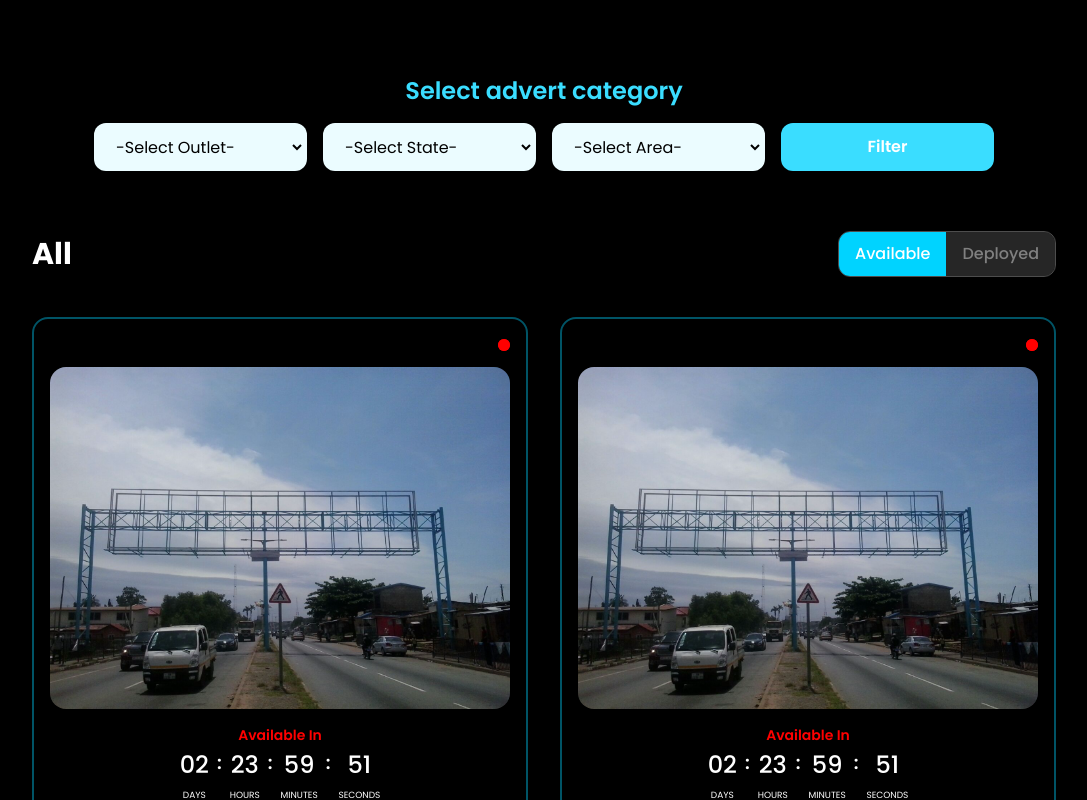
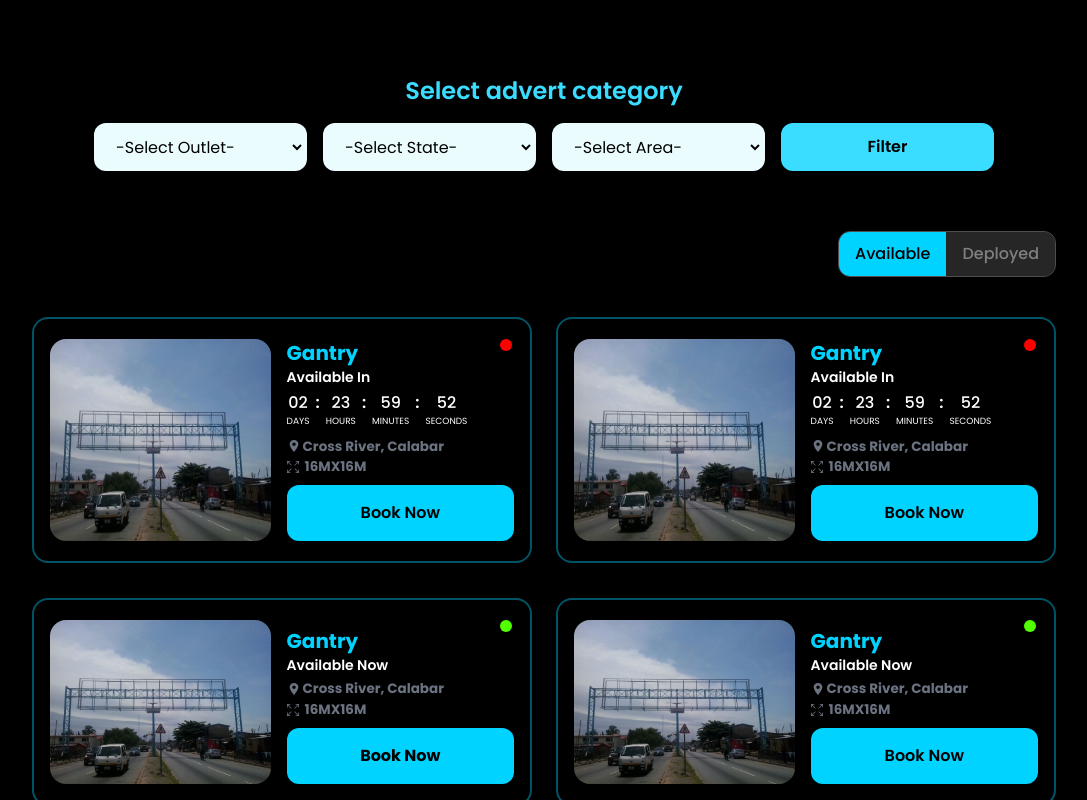
Before and after one commit to feyiamujo1/project-x, a React (Create React App) app: page /our-holdings in a window 1280 px wide. Both pictures are taken after a click on the icon 639 px from the left and 738 px from the top of the page. Shown: the part 800-1600 px from the top of the page, without its empty margins (96-1183 px from the left). Built offline with nearby package versions, Linux system fonts and the light colour scheme.

Commit message:
reverted the holdings page n fixed buttons

```diff
--- a/src/components/Contact.js
+++ b/src/components/Contact.js
@@ -146,7 +146,7 @@ const Contact = () => {
                             <textarea className='w-full rounded' rows={2} required id='message_textarea'/>
                         </div>
                         <input
-                            className='w-full py-3 border-none outline-none text-white bg-custom-blue-dark cursor-pointer rounded' type="button" id='send_message_button' value="Send Message"/>
+                            className='w-full py-4 border-none outline-none bg-custom-blue-dark cursor-pointer rounded font-bold hover:bg-custom-brown text-black' type="button" id='send_message_button' value="Send Message"/>
                     </form>
                 </div>
             </div>
--- a/src/components/Holdings.js
+++ b/src/components/Holdings.js
@@ -22,7 +22,7 @@ const Holdings = () => {
     const states = Object.keys(StateLga);
     const [lgas, setLgas] = useState([""]);
     const [showAvailable, setShowAvailable] = useState(true);
-    const [displayedHolding, setDisplayedHolding] = useState("All")
+    const [displayedHolding, setDisplayedHolding] = useState("")
 
     const HandleChange = (e) =>{
         setHoldingsDetails({
@@ -124,7 +124,7 @@ const Holdings = () => {
                             )
                         }
                     </select>
-                    <button type='submit' className='bg-custom-blue font-semibold sm:col-start-2 md:col-auto text-white rounded-xl text-base py-3 px-4 space-y-2 hover:bg-custom-brown'>
+                    <button type='submit' className='bg-custom-blue font-semibold sm:col-start-2 md:col-auto rounded-xl text-base py-3 px-4 space-y-2 hover:bg-custom-brown'>
                         Filter
                     </button>
                 </form>
@@ -137,12 +137,113 @@ const Holdings = () => {
                     className='text-white text-center font-bold text-3xl mx-auto max-w-xl md:text-left md:ml-0 w-fit'>{displayedHolding}</h2>
                 <div
                     className=' w-fit flex flex-row rounded-xl overflow-hidden border border-[#4d4d4d]'>
-                    <p onClick={() => {setShowAvailable(true)}} className={ showAvailable ? 'text-white py-2.5 px-4 bg-custom-blue-dark cursor-pointer font-medium rounded-l-md' : 'text-white p-2.5 cursor-pointer py-2.5 px-4 hover:text-white  font-medium opacity-50 hover:opacity-100 bg-[#4d4d4d] hover:bg-transparent'}>Available</p>
-                    <p onClick={() => {setShowAvailable(false)}} className={ showAvailable ?  'text-white p-2.5 cursor-pointer py-2.5 px-4  font-medium opacity-50 hover:opacity-100 rounded-r-md bg-[#4d4d4d] hover:bg-transparent' : 'text-white py-2.5 px-4 bg-custom-blue-dark cursor-pointer font-medium'}>Deployed</p>
+                    <p onClick={() => {setShowAvailable(true)}} className={ showAvailable ? 'text-black py-2.5 px-4 bg-custom-blue-dark cursor-pointer font-medium rounded-l-md' : 'text-white p-2.5 cursor-pointer py-2.5 px-4 hover:text-white  font-medium opacity-50 hover:opacity-100 bg-[#4d4d4d] hover:bg-transparent'}>Available</p>
+                    <p onClick={() => {setShowAvailable(false)}} className={ showAvailable ?  'text-white p-2.5 cursor-pointer py-2.5 px-4  font-medium opacity-50 hover:opacity-100 rounded-r-md bg-[#4d4d4d] hover:bg-transparent' : 'text-black py-2.5 px-4 bg-custom-blue-dark cursor-pointer font-medium'}>Deployed</p>
                 </div>
             </div>
-            <div className='grid grid-cols-1 md:grid-cols-2 gap-6 lg:gap-8 min-h-[500px]'>
+            <div className='grid grid-cols-1 md:grid-cols-2 gap-3.5 lg:gap-4 xl:gap-6 min-h-[500px]'>
                 <div
+                    data-aos="fade-up"
+                    data-aos-duration="1000"
+                    className='flex flex-col text-center md:text-left md:flex-row py-5 px-4 gap-4 h-fit rounded-2xl border-[#005466] border-2 relative'>
+                    <div className='flex absolute z-50 right-7 top-[30px] md:right-3 md:top-3.5 bg-black p-1.5 rounded-full'>
+                        <div className="w-3 h-3 bg-notification-red rounded-full animate-ping absolute"> </div>
+                        <div className="w-3 h-3 bg-notification-red rounded-full relative"></div>
+                    </div>
+                    <div className='w-full md:w-[450px] relative'>
+                        <img className='w-full md:w-[450px] h-full rounded-2xl' src={GantryImage} alt=""/>
+                    </div>
+                    <div className='flex flex-col gap-2 w-full'>
+                        <div>
+                            <h2 className='font-bold text-xl text-custom-blue-dark'>Gantry</h2>
+                            <CountDownTimer targetDate={dateTimeAfterThreeDays} />
+                        </div>
+                        <div>
+                            <div className='text-custom-brown flex flex-row w-fit items-center gap-1.5 text-[13.5px] mx-auto md:mx-0'><IoLocationSharp className='text-[14px] mb-0.5' /><span className='font-bold -ml-1'>Cross River, Calabar</span></div>
+                            <p className='text-custom-brown flex flex-row w-fit items-center gap-1.5 text-[13.5px] mx-auto md:mx-0'><SlSizeFullscreen className='text-[12px]' /><span className='font-bold'>16MX16M</span></p>
+                        </div>
+                        <Link to='/our-holdings/1'>
+                            <p className="py-4 w-full bg-custom-blue-dark rounded-xl text-center text-black font-semibold cursor-pointer hover:bg-custom-brown">Book Now</p>
+                        </ Link>
+                    </div>
+                </div>
+                <div
+                    data-aos="fade-up"
+                    data-aos-duration="1000"
+                    className='flex flex-col text-center md:text-left md:flex-row py-5 px-4 gap-4 h-fit rounded-2xl border-[#005466] border-2 relative'>
+                    <div className='flex absolute z-50 right-7 top-[30px] md:right-3 md:top-3.5 bg-black p-1.5 rounded-full'>
+                        <div className="w-3 h-3 bg-notification-red rounded-full animate-ping absolute"> </div>
+                        <div className="w-3 h-3 bg-notification-red rounded-full relative"></div>
+                    </div>
+                    <div className='w-full md:w-[450px] relative'>
+                        <img className='w-full md:w-[450px] h-full rounded-2xl' src={GantryImage} alt=""/>
+                    </div>
+                    <div className='flex flex-col gap-2 w-full'>
+                        <div>
+                            <h2 className='font-bold text-xl text-custom-blue-dark'>Gantry</h2>
+                            <CountDownTimer targetDate={dateTimeAfterThreeDays} />
+                        </div>
+                        <div>
+                            <div className='text-custom-brown flex flex-row w-fit items-center gap-1.5 text-[13.5px] mx-auto md:mx-0'><IoLocationSharp className='text-[14px] mb-0.5' /><span className='font-bold -ml-1'>Cross River, Calabar</span></div>
+                            <p className='text-custom-brown flex flex-row w-fit items-center gap-1.5 text-[13.5px] mx-auto md:mx-0'><SlSizeFullscreen className='text-[12px]' /><span className='font-bold'>16MX16M</span></p>
+                        </div>
+                        <Link to='/our-holdings/1'>
+                            <p className="py-4 w-full bg-custom-blue-dark rounded-xl text-center text-black font-semibold cursor-pointer hover:bg-custom-brown">Book Now</p>
+                        </ Link>
+                    </div>
+                </div>
+                <div
+                    data-aos="fade-up"
+                    data-aos-duration="1000"
+                    className='flex flex-col text-center md:text-left md:flex-row py-5 px-4 gap-4 h-fit rounded-2xl border-[#005466] border-2 relative'>
+                    <div className='flex absolute z-50 right-7 top-[30px] md:right-3 md:top-3.5 bg-black p-1.5 rounded-full'>
+                        <div className="w-3 h-3 bg-notification-green rounded-full animate-ping absolute"> </div>
+                        <div className="w-3 h-3 bg-notification-green rounded-full relative"></div>
+                    </div>
+                    <div className='w-full md:w-[450px] relative'>
+                        <img className='w-full md:w-[450px] h-full rounded-2xl' src={GantryImage} alt=""/>
+                    </div>
+                    <div className='flex flex-col justify-end gap-2 w-full'>
+                        <div>
+                            <h2 className='font-bold text-xl text-custom-blue-dark'>Gantry</h2>
+                            <CountDownTimer targetDate={new Date().getTime()} />
+                        </div>
+                        <div>
+                            <div className='text-custom-brown flex flex-row w-fit items-center gap-1.5 text-[13.5px] mx-auto md:mx-0'><IoLocationSharp className='text-[14px] mb-0.5' /><span className='font-bold -ml-1'>Cross River, Calabar</span></div>
+                            <p className='text-custom-brown flex flex-row w-fit items-center gap-1.5 text-[13.5px] mx-auto md:mx-0'><SlSizeFullscreen className='text-[12px]' /><span className='font-bold'>16MX16M</span></p>
+                        </div>
+                        <Link to='/our-holdings/1'>
+                            <p className="py-4 w-full bg-custom-blue-dark rounded-xl text-center text-black font-bold cursor-pointer hover:bg-custom-brown">Book Now</p>
+                        </ Link>
+                    </div>
+                </div>
+                <div
+                    data-aos="fade-up"
+                    data-aos-duration="1000"
+                    className='flex flex-col md:flex-row py-5 px-4 gap-4 h-fit rounded-2xl border-[#005466] border-2 relative'>
+                    <div className='flex absolute z-50 right-7 top-[30px] md:right-3 md:top-3.5 bg-black p-1.5 rounded-full'>
+                        <div className="w-3 h-3 bg-notification-green rounded-full animate-ping absolute"> </div>
+                        <div className="w-3 h-3 bg-notification-green rounded-full relative"></div>
+                    </div>
+                    <div className='w-full md:w-[450px] relative'>
+                        <img className='w-full md:w-[450px] h-full rounded-2xl' src={GantryImage} alt=""/>
+                    </div>
+                    <div className='flex flex-col justify-end gap-2 w-full'>
+                        <div>
+                            <h2 className='font-bold text-xl text-custom-blue-dark'>Gantry</h2>
+                            <CountDownTimer targetDate={new Date().getTime()} />
+                        </div>
+                        <div>
+                            <div className='text-custom-brown flex flex-row w-fit items-center gap-1.5 text-[13.5px] '><IoLocationSharp className='text-[14px] mb-0.5' /><span className='font-bold -ml-1'>Cross River, Calabar</span></div>
+                            <p className='text-custom-brown flex flex-row w-fit items-center gap-1.5 text-[13.5px]'><SlSizeFullscreen className='text-[12px]' /><span className='font-bold'>16MX16M</span></p>
+                        </div>
+                        <Link to='/our-holdings/1'>
+                            <p className="py-4 w-full bg-custom-blue-dark rounded-xl text-center text-black font-semibold cursor-pointer hover:bg-custom-brown">Book Now</p>
+                        </ Link>
+                    </div>
+                </div>
+
+                {/* <div
                     data-aos="fade-up"
                     data-aos-duration="1000"
                     className='flex flex-col py-5 px-4 gap-4 border-[#005466] border-2 rounded-2xl'>
@@ -153,9 +254,9 @@ const Holdings = () => {
                     <div className='w-full md:max-h-[450px]'>
                         <img className='w-full h-full rounded-2xl' src={GantryImage} alt=""/>
                     </div>
-                    <div className='flex flex-col justify-end gap-2 w-full'>
+                    <div className='flex flex-col gap-2 w-full'>
+                        <h2 className='font-bold text-xl text-custom-blue-dark text-center'>Gantry</h2>
                         <CountDownTimer targetDate={dateTimeAfterThreeDays} />
-                        <h2 className='font-bold text-xl text-custom-blue-dark'>Gantry</h2>
                         <div className='flex flex-col md:flex-row justify-between gap-2 w-full'>
                             <p className='text-custom-ash flex flex-row w-fit items-center gap-1.5'><IoLocationSharp /><span className='font-bold text-white'>Lagos, Ajah</span></p>
                             <p className='text-custom-ash flex flex-row w-fit items-center gap-1.5'><SlSizeFullscreen /><span className='font-bold text-white'>16MX16M</span></p>
@@ -170,37 +271,8 @@ const Holdings = () => {
                             <p className="py-4 max-w-[300px] mx-auto mt-4 bg-custom-blue-dark rounded-xl text-center text-white font-semibold cursor-pointer hover:bg-custom-brown">View Details</p>
                         </Link>
                     </div>
-                </div>
-                <div
-                    data-aos="fade-up"
-                    data-aos-duration="1000"
-                    className='flex flex-col py-5 px-4 gap-4 border-[#005466] border-2 rounded-2xl'>
-                    <div className='flex justify-end'>
-                        <div className="w-3 h-3 bg-notification-red rounded-full animate-ping absolute"> </div>
-                        <div className="w-3 h-3 bg-notification-red rounded-full relative"></div>
-                    </div>
-                    <div className='w-full md:max-h-[450px]'>
-                        <img className='w-full h-full rounded-2xl' src={GantryImage} alt=""/>
-                    </div>
-                    <div className='flex flex-col justify-end gap-2 w-full'>
-                        <CountDownTimer targetDate={dateTimeAfterThreeDays} />
-                        <h2 className='font-bold text-xl text-custom-blue-dark'>Gantry</h2>
-                        <div className='flex flex-col md:flex-row justify-between gap-2 w-full'>
-                            <p className='text-custom-ash flex flex-row w-fit items-center gap-1.5'><IoLocationSharp /><span className='font-bold text-white'>Lagos, Ajah</span></p>
-                            <p className='text-custom-ash flex flex-row w-fit items-center gap-1.5'><SlSizeFullscreen /><span className='font-bold text-white'>16MX16M</span></p>
-                        </div>
-                        <div className=''>
-                            <p className='md:text-justify text-custom-ash text-sm line-clamp-4 md:line-clamp-3'>
-                                Lorem ipsum dolor sit amet, consectetur adipiscing elit, sed do eiusmod tempor incididunt ut labore et dolore magna aliqua.
-                                Ut enim ad minim veniam, quis nostrud exercitation ullamco laboris nisi ut aliquip ex ea commodo consequat.
-                            </p>
-                        </div>
-                        <Link to='/our-holdings/1'>
-                            <p className="py-4 max-w-[300px] mx-auto mt-4 bg-custom-blue-dark rounded-xl text-center text-white font-semibold cursor-pointer hover:bg-custom-brown">View Details</p>
-                        </Link>
-                    </div>
-                </div>
-                <div
+                </div> */}
+                {/* <div
                     data-aos="fade-up"
                     data-aos-duration="1000"
                     className='flex flex-col py-5 px-4 gap-4 border-[#005466] border-2 rounded-2xl'>
@@ -228,47 +300,20 @@ const Holdings = () => {
                             <p className="py-4 max-w-[300px] mx-auto mt-4 bg-custom-blue-dark rounded-xl text-center text-white font-semibold cursor-pointer hover:bg-custom-brown">Book Now</p>
                         </Link>
                     </div>
-                </div>
-                <div
-                    data-aos="fade-up"
-                    data-aos-duration="1000"
-                    className='flex flex-col py-5 px-4 gap-4 border-[#005466] border-2 rounded-2xl'>
-                    <div className='flex justify-end'>
-                        <div className="w-3 h-3 bg-notification-green rounded-full animate-ping absolute"> </div>
-                        <div className="w-3 h-3 bg-notification-green rounded-full relative"></div>
-                    </div>
-                    <div className='w-full md:max-h-[450px]'>
-                        <img className='w-full h-full rounded-2xl' src={GantryImage} alt=""/>
-                    </div>
-                    <div className='flex flex-col justify-end gap-2 w-full'>
-                        <CountDownTimer targetDate={new Date().getTime()} />
-                        <h2 className='font-bold text-xl text-custom-blue-dark'>Gantry</h2>
-                        <div className='flex flex-col md:flex-row justify-between gap-2 w-full'>
-                            <p className='text-custom-ash flex flex-row w-fit items-center gap-1.5'><IoLocationSharp /><span className='font-bold text-white'>Lagos, Ajah</span></p>
-                            <p className='text-custom-ash flex flex-row w-fit items-center gap-1.5'><SlSizeFullscreen /><span className='font-bold text-white'>16MX16M</span></p>
-                        </div>
-                        <div className=''>
-                            <p className='md:text-justify text-custom-ash text-sm line-clamp-4 md:line-clamp-3'>
-                                Lorem ipsum dolor sit amet, consectetur adipiscing elit, sed do eiusmod tempor incididunt ut labore et dolore magna aliqua.
-                                Ut enim ad minim veniam, quis nostrud exercitation ullamco laboris nisi ut aliquip ex ea commodo consequat.
-                            </p>
-                        </div>
-                        <Link to='/our-holdings/1'>
-                            <p className="py-4 max-w-[300px] mx-auto mt-4 bg-custom-blue-dark rounded-xl text-center text-white font-semibold cursor-pointer hover:bg-custom-brown">Book Now</p>
-                        </Link>
-                    </div>
-                </div>
+                </div> */}
+
             </div>
             <div
                 // data-aos="zoom-in"
                 // data-aos-duration="1000"
                 // data-aos-delay={ window.innerWidth < 768? "0": "1000"}
                 className='flex flex-row gap-2 justify-center'>
-                <p className='text-black border border-custom-blue bg-custom-blue cursor-pointer hover:text-white w-[50px] h-[46px] rounded-md flex justify-center items-center'>1</p>
-                <p className='text-white border border-white active:bg-custom-blue active:text-black active:border-custom-blue md:hover:bg-custom-blue cursor-pointer md:hover:text-black hover:border-custom-blue w-[50px] h-[46px] rounded-md flex justify-center items-center'>2</p>
-                <p className='text-white border border-white active:bg-custom-blue active:text-black active:border-custom-blue md:hover:bg-custom-blue cursor-pointer md:hover:text-black hover:border-custom-blue w-[50px] h-[46px] rounded-md flex justify-center items-center'>3</p>
-                <p className='text-white border border-white active:bg-custom-blue active:text-black active:border-custom-blue md:hover:bg-custom-blue cursor-pointer md:hover:text-black hover:border-custom-blue w-[50px] h-[46px] rounded-md flex justify-center items-center'>4</p>
+                <p className='text-black border border-custom-blue bg-custom-blue cursor-pointer w-[50px] h-[46px] rounded-md flex justify-center items-center font-semibold hover:bg-custom-brown hover:border-custom-ash'>1</p>
+                <p className='text-white border border-white active:bg-custom-blue active:text-black active:border-custom-blue md:hover:bg-custom-blue cursor-pointer font-semibold md:hover:text-black hover:border-custom-blue w-[50px] h-[46px] rounded-md flex justify-center items-center'>2</p>
+                <p className='text-white border border-white active:bg-custom-blue active:text-black active:border-custom-blue md:hover:bg-custom-blue cursor-pointer font-semibold md:hover:text-black hover:border-custom-blue w-[50px] h-[46px] rounded-md flex justify-center items-center'>3</p>
+                <p className='text-white border border-white active:bg-custom-blue active:text-black active:border-custom-blue md:hover:bg-custom-blue cursor-pointer font-semibold md:hover:text-black hover:border-custom-blue w-[50px] h-[46px] rounded-md flex justify-center items-center'>4</p>
             </div>
+
         </div>
         <Footer />
     </div>
--- a/src/components/Login.js
+++ b/src/components/Login.js
@@ -48,7 +48,7 @@ const Login = () => {
                         <input className='text-4xl border-custom-black rounded outline-none checked:bg-custom-blue-dark checked:border-none accent-custom-blue cursor-pointer group-hover:border-custom-brown' id='checkbox' type='checkbox'/>
                         <label className='ml-2.5 text-black font-medium group-hover:text-custom-brown cursor-pointer' htmlFor='checkbox'>Remember me</label>
                         </div>
-                        <button className='bg-custom-blue-dark text-white w-full mt-4 text-lg text-bold py-2.5 rounded-md hover:bg-custom-brown font-semibold'>login</button>
+                        <button className='bg-custom-blue-dark text-black w-full mt-4 text-lg text-bold py-2.5 rounded-md hover:bg-custom-brown font-bold'>login</button>
                     </div>
                 </form>
             </div>
--- a/src/components/UI/CampaignHoldings.js
+++ b/src/components/UI/CampaignHoldings.js
@@ -70,7 +70,7 @@ const CampaignHoldings = () => {
               </div>
               <div>
                 <Link to="/our-holdings" className="w-fit">
-                  <p className={campaign.vacant > 0 ? "py-4 w-full bg-custom-blue-dark rounded-md text-center": "py-4 w-full bg-custom-brown rounded-md text-center opacity-25"}>Book Now</p>
+                  <p className={campaign.vacant > 0 ? "py-4 w-full bg-custom-blue-dark rounded-md text-center text-black font-semibold cursor-pointer hover:bg-custom-brown": "py-4 w-full bg-custom-brown text-black font-semibold cursor-pointer hover:bg-custom-brown rounded-md text-center opacity-25"}>Book Now</p>
                 </Link>
               </div>
             </div>
--- a/src/components/UI/Navbar.js
+++ b/src/components/UI/Navbar.js
@@ -160,7 +160,7 @@ const Navbar = () => {
                 </li>
             </ul>
             <div>
-                <Link className='hidden md:block' to="/contact-us"><p className='hidden md:block px-5 py-4 rounded-xl bg-custom-blue cursor-pointer text-sm hover:text-white hover:bg-custom-brown'>Contact Us</p></Link>
+                <Link className='hidden md:block' to="/contact-us"><p className='hidden md:block px-5 py-4 rounded-xl bg-custom-blue cursor-pointer text-sm hover:text-white hover:bg-custom-brown text-black font-semibold '>Contact Us</p></Link>
                 <IoIcon.IoMenu id='menubtn' onClick={showSideBar} className='cursor-pointer text-white text-4xl md:hidden active:text-custom-blue'/>
             </div>
         </div>
--- a/src/components/UI/timer_components/AvailableNotice.js
+++ b/src/components/UI/timer_components/AvailableNotice.js
@@ -2,8 +2,8 @@ import React from 'react'
 
 const AvailableNotice = () => {
   return (
-    <div className="text-right flex justify-center">
-        {/* <p className='text-notification-green py-3 text-center w-fit font-semibold text-sm'>Available!!!</p> */}
+    <div className="">
+        <p className='text-white -mb-1 w-fit font-semibold text-sm mx-auto md:ml-0'>Available Now</p>
         {/* <p className='text-white '>Please select a future date and time.</p> */}
     </div>
   )
--- a/src/components/UI/timer_components/DateTimeDisplay.js
+++ b/src/components/UI/timer_components/DateTimeDisplay.js
@@ -1,8 +1,8 @@
 const DateTimeDisplay = ({ value, type }) => {
   return (
-    <div className="text-center">
-      <p className="font-medium text-2xl">{ value < 10 ? "0"+value: value}</p>
-      <span className="uppercase text-[9px]">{type}</span>
+    <div className="text-center flex flex-col">
+      <p className="font-medium">{ value < 10 ? "0"+value: value}</p>
+      <p className="uppercase text-[9px]">{type}</p>
     </div>
   )
 }
--- a/src/components/UI/timer_components/ShowCounter.js
+++ b/src/components/UI/timer_components/ShowCounter.js
@@ -1,15 +1,15 @@
 import DateTimeDisplay from "./DateTimeDisplay"
 const ShowCounter = ({days, hours, minutes, seconds}) => {
   return (
-    <div className="flex flex-col gap-1 items-center justify-center text-white">
-        <p className="font-semibold text-sm text-notification-red">Available In</p>
-        <div className="flex flex-row gap-2 items-start justify-center text-white">
+    <div className="flex flex-col gap-1 text-white w-full">
+        <p className="font-semibold text-sm">Available In</p>
+        <div className="flex flex-row md:gap-1 xl:gap-1.5 items-start justify-center md:justify-start text-white">
             <DateTimeDisplay value={days} type={'Days'} />
-            <p className="text-lg font-semibold">:</p>
+            <p className=" font-semibold">:</p>
             <DateTimeDisplay value={hours} type={'Hours'} />
-            <p className="text-lg font-semibold">:</p>
+            <p className=" font-semibold">:</p>
             <DateTimeDisplay value={minutes} type={'Minutes'} />
-            <p className="text-lg font-semibold">:</p>
+            <p className=" font-semibold">:</p>
             <DateTimeDisplay value={seconds} type={'Seconds'} />
         </div>
     </div>
```
Also changed, not shown: src/components/Blog.js (+4 -4 lines), src/components/Dashboard.js (+4 -4 lines).
